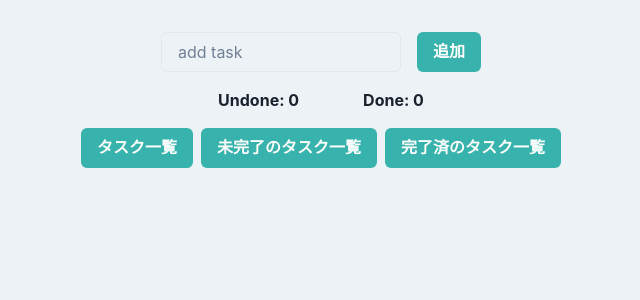
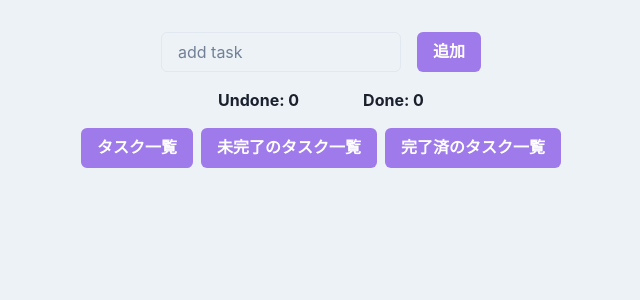
Before and after one commit to hrkhito/react-typescript-firebase-todo, a React (Create React App) app: page / in a window 1280 px wide. Shown: the top 300 px of the page, without its empty margins (319-959 px from the left). Built offline with nearby package versions, Linux system fonts and the light colour scheme.

Commit message:
スタイル編集

```diff
--- a/src/components/changePage.tsx
+++ b/src/components/changePage.tsx
@@ -38,9 +38,9 @@ export const ChangePage = (props:any) => {
   return (
     <Box width="100%">
       <Flex justify='center' width="100%" mb={4}>
-        <Button mr={2} bg="teal.400" color="white" _hover={{opacity: 0.8}} onClick={onClickChangeAllTasks}>タスク一覧</Button>
-        <Button mr={2} bg="teal.400" color="white" _hover={{opacity: 0.8}} onClick={onClickChangeUndone}>未完了のタスク一覧</Button>
-        <Button bg="teal.400" color="white" _hover={{opacity: 0.8}} onClick={onClickChangeDone}>完了済のタスク一覧</Button>
+        <Button mr={2} bg="purple.400" color="white" _hover={{opacity: 0.8}} onClick={onClickChangeAllTasks}>タスク一覧</Button>
+        <Button mr={2} bg="purple.400" color="white" _hover={{opacity: 0.8}} onClick={onClickChangeUndone}>未完了のタスク一覧</Button>
+        <Button bg="purple.400" color="white" _hover={{opacity: 0.8}} onClick={onClickChangeDone}>完了済のタスク一覧</Button>
       </Flex>
       <Flex width="100%" justify='center'>
         { displayAllTasks ? (
--- a/src/components/inputTask.tsx
+++ b/src/components/inputTask.tsx
@@ -51,7 +51,7 @@ export const InputTask = () => {
       <Box width="100%" mb={4}>
         <Flex justify='center'>
           <Input mr={4} width={240} type="text" placeholder="add task" onChange={typingText} value={InputTodoText}/>
-          <Button bg="teal.400" color="white" _hover={{opacity: 0.8}}  onClick={addText} disabled={InputTodoText===""}>
+          <Button bg="purple.400" color="white" _hover={{opacity: 0.8}}  onClick={addText} disabled={InputTodoText===""}>
             追加
           </Button>
         </Flex>
```
